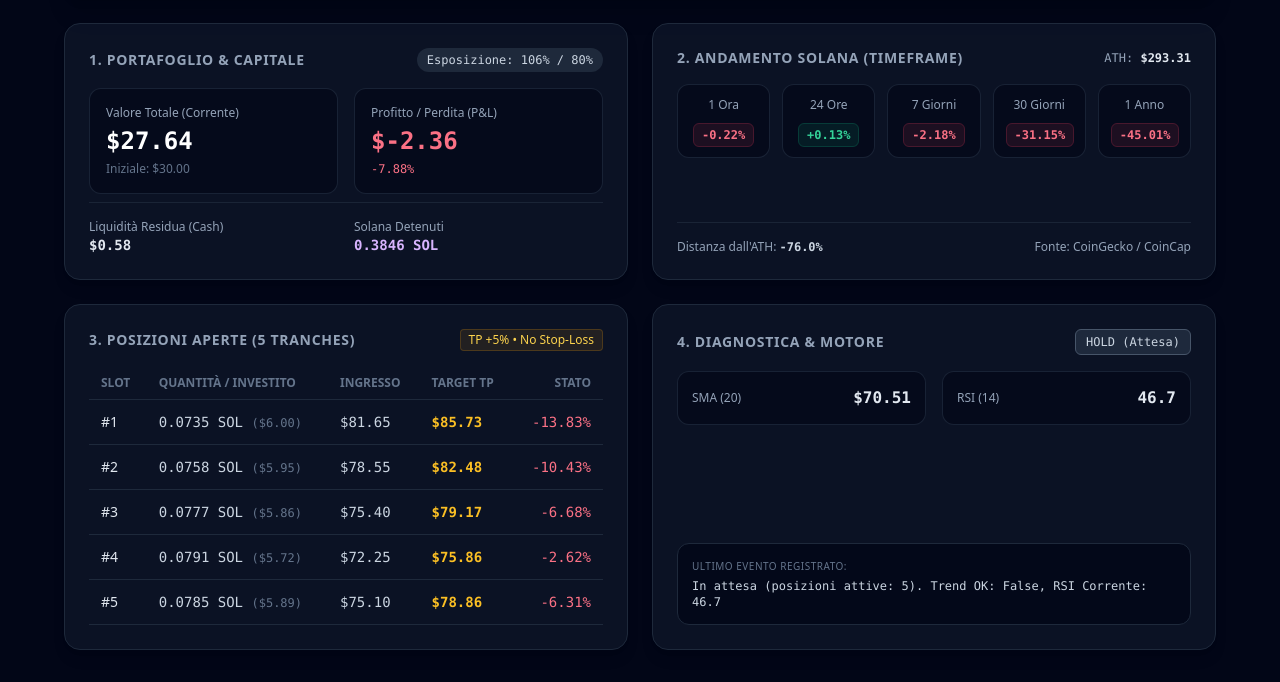
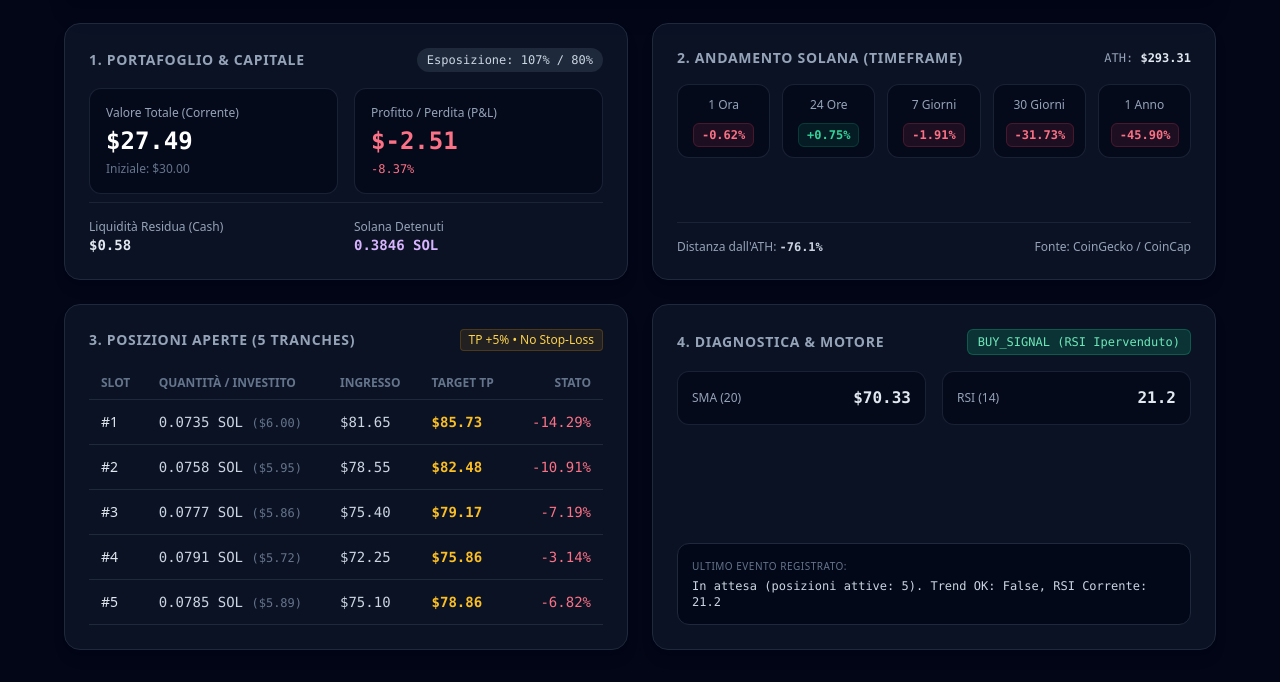
Before and after one commit to vbabb-hub/Unsolbot, a plain HTML site: page index.html in a window 1280 px wide. Shown: the part 133-815 px from the top of the page. Drawn offline with nearby package versions, Linux system fonts and the light colour scheme.

Commit message:
Update web dashboard and README [skip ci]

```diff
--- a/index.html
+++ b/index.html
@@ -20,8 +20,8 @@
                 </div>
             </div>
             <div class="mt-4 md:mt-0 text-left md:text-right">
-                <div class="text-2xl font-mono font-bold text-white">$70.36 <span class="text-xs font-sans font-normal text-slate-400">SOL/USD</span></div>
-                <div class="text-xs text-slate-500 font-mono">Aggiornato: 2026-11-23 01:53:08 UTC</div>
+                <div class="text-2xl font-mono font-bold text-white">$69.98 <span class="text-xs font-sans font-normal text-slate-400">SOL/USD</span></div>
+                <div class="text-xs text-slate-500 font-mono">Aggiornato: 2026-11-23 02:47:07 UTC</div>
             </div>
         </header>
 
@@ -33,18 +33,18 @@
                 <div>
                     <div class="flex items-center justify-between mb-4">
                         <h2 class="text-sm font-semibold uppercase tracking-wider text-slate-400">1. Portafoglio & Capitale</h2>
-                        <span class="text-xs font-mono px-2.5 py-1 rounded-full bg-slate-800 text-slate-300">Esposizione: 106% / 80%</span>
+                        <span class="text-xs font-mono px-2.5 py-1 rounded-full bg-slate-800 text-slate-300">Esposizione: 107% / 80%</span>
                     </div>
                     <div class="grid grid-cols-2 gap-4 my-2">
                         <div class="bg-slate-950/60 p-4 rounded-xl border border-slate-800/80">
                             <div class="text-xs text-slate-400">Valore Totale (Corrente)</div>
-                            <div class="text-2xl font-mono font-bold text-white mt-1">$27.64</div>
+                            <div class="text-2xl font-mono font-bold text-white mt-1">$27.49</div>
                             <div class="text-xs text-slate-500 mt-1">Iniziale: $30.00</div>
                         </div>
                         <div class="bg-slate-950/60 p-4 rounded-xl border border-slate-800/80">
                             <div class="text-xs text-slate-400">Profitto / Perdita (P&L)</div>
-                            <div class="text-2xl font-mono font-bold text-rose-400 mt-1">$-2.36</div>
-                            <div class="text-xs font-mono text-rose-400 mt-1">-7.88%</div>
+                            <div class="text-2xl font-mono font-bold text-rose-400 mt-1">$-2.51</div>
+                            <div class="text-xs font-mono text-rose-400 mt-1">-8.37%</div>
                         </div>
                     </div>
                 </div>
@@ -70,28 +70,28 @@
                     <div class="grid grid-cols-3 sm:grid-cols-5 gap-3 my-4">
                         <div class="bg-slate-950/60 p-3 rounded-xl border border-slate-800/80 text-center">
                             <div class="text-xs text-slate-400 mb-2">1 Ora</div>
-                            <span class="px-2 py-1 rounded-md text-xs font-mono font-semibold border text-rose-400 bg-rose-500/10 border-rose-500/20">-0.22%</span>
+                            <span class="px-2 py-1 rounded-md text-xs font-mono font-semibold border text-rose-400 bg-rose-500/10 border-rose-500/20">-0.62%</span>
                         </div>
                         <div class="bg-slate-950/60 p-3 rounded-xl border border-slate-800/80 text-center">
                             <div class="text-xs text-slate-400 mb-2">24 Ore</div>
-                            <span class="px-2 py-1 rounded-md text-xs font-mono font-semibold border text-emerald-400 bg-emerald-500/10 border-emerald-500/20">+0.13%</span>
+                            <span class="px-2 py-1 rounded-md text-xs font-mono font-semibold border text-emerald-400 bg-emerald-500/10 border-emerald-500/20">+0.75%</span>
                         </div>
                         <div class="bg-slate-950/60 p-3 rounded-xl border border-slate-800/80 text-center">
                             <div class="text-xs text-slate-400 mb-2">7 Giorni</div>
-                            <span class="px-2 py-1 rounded-md text-xs font-mono font-semibold border text-rose-400 bg-rose-500/10 border-rose-500/20">-2.18%</span>
+                            <span class="px-2 py-1 rounded-md text-xs font-mono font-semibold border text-rose-400 bg-rose-500/10 border-rose-500/20">-1.91%</span>
                         </div>
                         <div class="bg-slate-950/60 p-3 rounded-xl border border-slate-800/80 text-center">
                             <div class="text-xs text-slate-400 mb-2">30 Giorni</div>
-                            <span class="px-2 py-1 rounded-md text-xs font-mono font-semibold border text-rose-400 bg-rose-500/10 border-rose-500/20">-31.15%</span>
+                            <span class="px-2 py-1 rounded-md text-xs font-mono font-semibold border text-rose-400 bg-rose-500/10 border-rose-500/20">-31.73%</span>
                         </div>
                         <div class="bg-slate-950/60 p-3 rounded-xl border border-slate-800/80 text-center col-span-3 sm:col-span-1">
                             <div class="text-xs text-slate-400 mb-2">1 Anno</div>
-                            <span class="px-2 py-1 rounded-md text-xs font-mono font-semibold border text-rose-400 bg-rose-500/10 border-rose-500/20">-45.01%</span>
+                            <span class="px-2 py-1 rounded-md text-xs font-mono font-semibold border text-rose-400 bg-rose-500/10 border-rose-500/20">-45.90%</span>
                         </div>
                     </div>
                 </div>
                 <div class="pt-4 border-t border-slate-800/80 flex justify-between items-center text-xs text-slate-400">
-                    <span>Distanza dall'ATH: <strong class="font-mono text-slate-300">-76.0%</strong></span>
+                    <span>Distanza dall'ATH: <strong class="font-mono text-slate-300">-76.1%</strong></span>
                     <span>Fonte: CoinGecko / CoinCap</span>
                 </div>
             </section>
@@ -120,35 +120,35 @@
                 <td class="py-3 px-3 font-mono text-slate-300">0.0735 SOL <span class="text-xs text-slate-500">($6.00)</span></td>
                 <td class="py-3 px-3 font-mono text-slate-300">$81.65</td>
                 <td class="py-3 px-3 font-mono text-amber-400 font-semibold">$85.73</td>
-                <td class="py-3 px-3 font-mono text-rose-400 text-right">-13.83%</td>
+                <td class="py-3 px-3 font-mono text-rose-400 text-right">-14.29%</td>
             </tr>
             <tr class="border-b border-slate-800 hover:bg-slate-800/40 transition">
                 <td class="py-3 px-3 font-medium text-slate-200">#2</td>
                 <td class="py-3 px-3 font-mono text-slate-300">0.0758 SOL <span class="text-xs text-slate-500">($5.95)</span></td>
                 <td class="py-3 px-3 font-mono text-slate-300">$78.55</td>
                 <td class="py-3 px-3 font-mono text-amber-400 font-semibold">$82.48</td>
-                <td class="py-3 px-3 font-mono text-rose-400 text-right">-10.43%</td>
+                <td class="py-3 px-3 font-mono text-rose-400 text-right">-10.91%</td>
             </tr>
             <tr class="border-b border-slate-800 hover:bg-slate-800/40 transition">
                 <td class="py-3 px-3 font-medium text-slate-200">#3</td>
                 <td class="py-3 px-3 font-mono text-slate-300">0.0777 SOL <span class="text-xs text-slate-500">($5.86)</span></td>
                 <td class="py-3 px-3 font-mono text-slate-300">$75.40</td>
                 <td class="py-3 px-3 font-mono text-amber-400 font-semibold">$79.17</td>
-                <td class="py-3 px-3 font-mono text-rose-400 text-right">-6.68%</td>
+                <td class="py-3 px-3 font-mono text-rose-400 text-right">-7.19%</td>
             </tr>
             <tr class="border-b border-slate-800 hover:bg-slate-800/40 transition">
                 <td class="py-3 px-3 font-medium text-slate-200">#4</td>
                 <td class="py-3 px-3 font-mono text-slate-300">0.0791 SOL <span class="text-xs text-slate-500">($5.72)</span></td>
                 <td class="py-3 px-3 font-mono text-slate-300">$72.25</td>
                 <td class="py-3 px-3 font-mono text-amber-400 font-semibold">$75.86</td>
-                <td class="py-3 px-3 font-mono text-rose-400 text-right">-2.62%</td>
+                <td class="py-3 px-3 font-mono text-rose-400 text-right">-3.14%</td>
             </tr>
             <tr class="border-b border-slate-800 hover:bg-slate-800/40 transition">
                 <td class="py-3 px-3 font-medium text-slate-200">#5</td>
                 <td class="py-3 px-3 font-mono text-slate-300">0.0785 SOL <span class="text-xs text-slate-500">($5.89)</span></td>
                 <td class="py-3 px-3 font-mono text-slate-300">$75.10</td>
                 <td class="py-3 px-3 font-mono text-amber-400 font-semibold">$78.86</td>
-                <td class="py-3 px-3 font-mono text-rose-400 text-right">-6.31%</td>
+                <td class="py-3 px-3 font-mono text-rose-400 text-right">-6.82%</td>
             </tr>
                         </tbody>
                     </table>
@@ -160,22 +160,22 @@
                 <div>
                     <div class="flex items-center justify-between mb-4">
                         <h2 class="text-sm font-semibold uppercase tracking-wider text-slate-400">4. Diagnostica & Motore</h2>
-                        <span class="text-xs px-2.5 py-1 rounded-md border font-mono bg-slate-700/50 text-slate-300 border-slate-600">HOLD (Attesa)</span>
+                        <span class="text-xs px-2.5 py-1 rounded-md border font-mono bg-emerald-500/20 text-emerald-300 border-emerald-500/30">BUY_SIGNAL (RSI Ipervenduto)</span>
                     </div>
                     <div class="grid grid-cols-2 gap-4 mb-4">
                         <div class="bg-slate-950/60 p-3.5 rounded-xl border border-slate-800/80 flex justify-between items-center">
                             <span class="text-xs text-slate-400">SMA (20)</span>
-                            <span class="font-mono font-semibold text-slate-200">$70.51</span>
+                            <span class="font-mono font-semibold text-slate-200">$70.33</span>
                         </div>
                         <div class="bg-slate-950/60 p-3.5 rounded-xl border border-slate-800/80 flex justify-between items-center">
                             <span class="text-xs text-slate-400">RSI (14)</span>
-                            <span class="font-mono font-semibold text-slate-200">46.7</span>
+                            <span class="font-mono font-semibold text-slate-200">21.2</span>
                         </div>
                     </div>
                 </div>
                 <div class="bg-slate-950/80 p-3.5 rounded-xl border border-slate-800 text-xs font-mono text-slate-300">
                     <span class="text-slate-500 block mb-1 uppercase font-sans text-[10px] tracking-wider">Ultimo Evento Registrato:</span>
-                    In attesa (posizioni attive: 5). Trend OK: False, RSI Corrente: 46.7
+                    In attesa (posizioni attive: 5). Trend OK: False, RSI Corrente: 21.2
                 </div>
             </section>
 
--- a/src/portfolio.json
+++ b/src/portfolio.json
@@ -33,5 +33,5 @@
             "tp": 78.855
         }
     ],
-    "prev_rsi": 46.69188913563478
+    "prev_rsi": 21.214194895934085
 }
```
Also changed, not shown: 1 other file.
